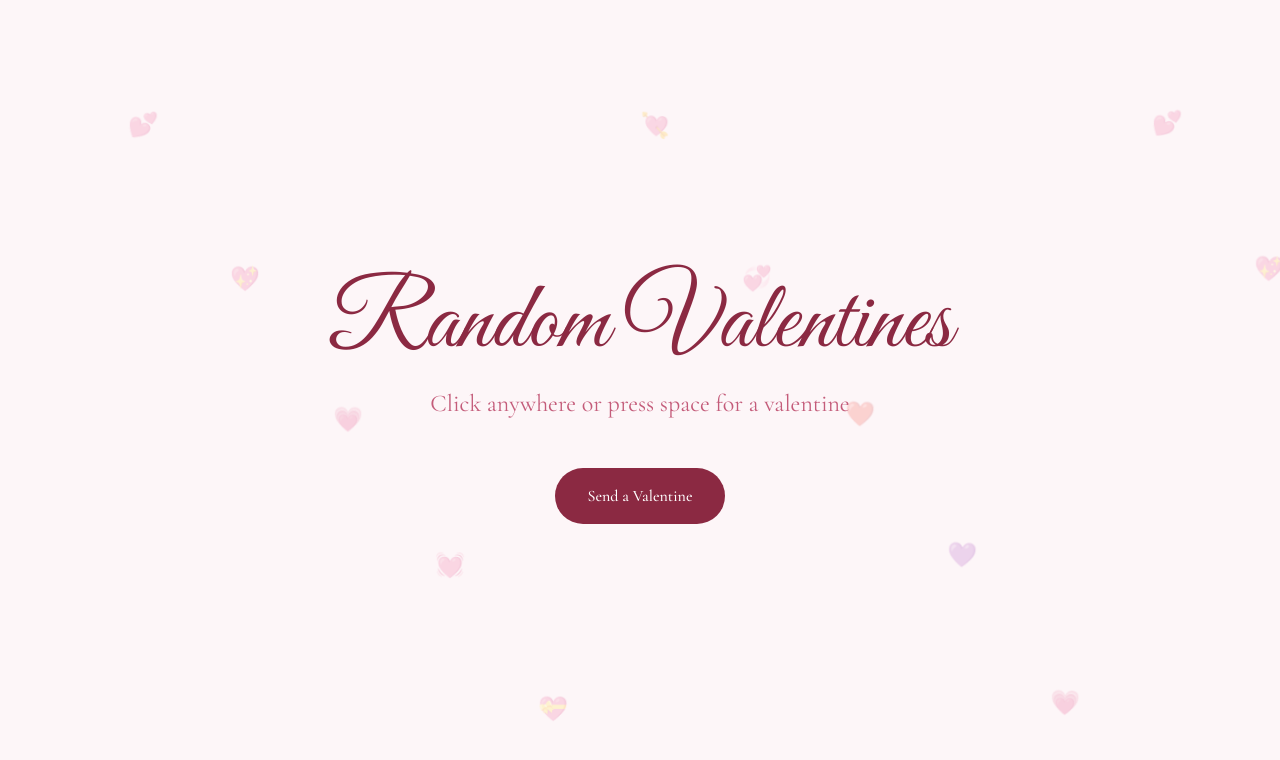
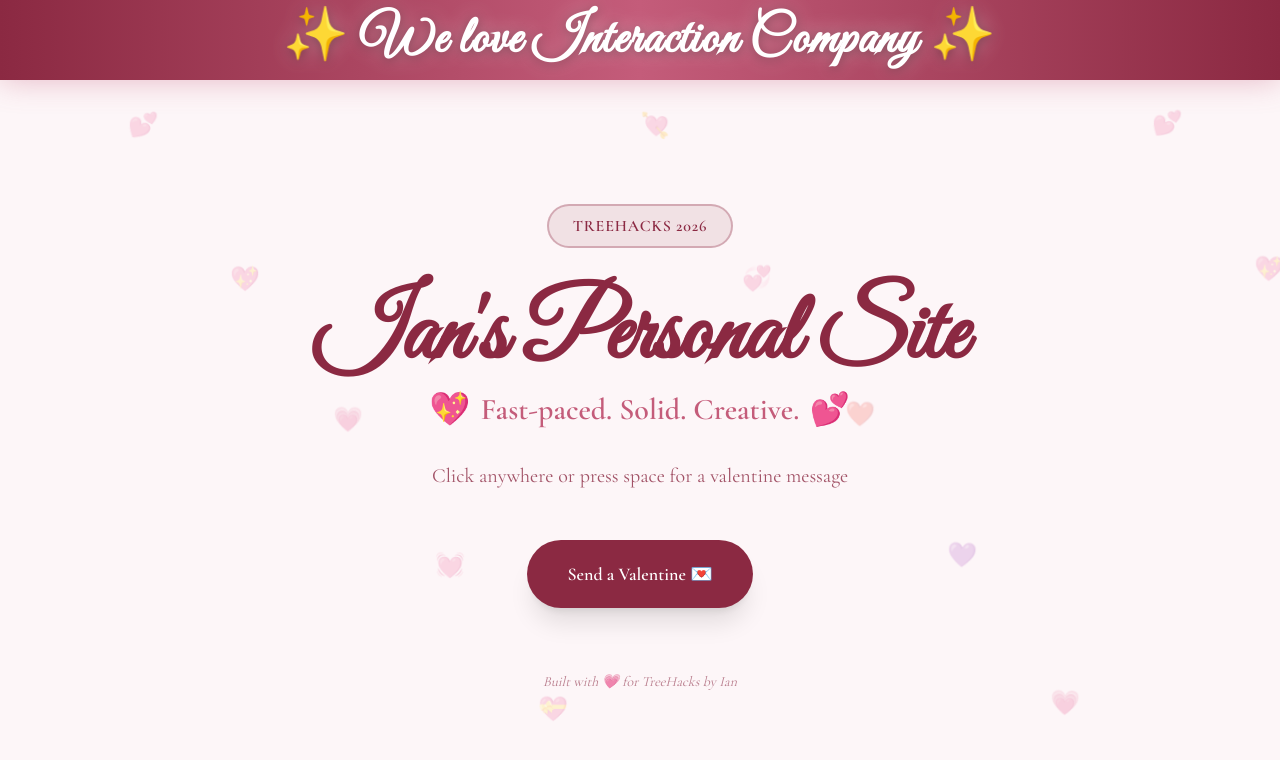
Before and after one commit to soooooooot/treehacks-agent-repo, a Next.js app: page / in a window 1280 px wide. Shown: the top 760 px of the page. Built offline with nearby package versions, Linux system fonts and the light colour scheme.

Commit message:
fix: Make the following frontend changes to create Ian's Personal TreeHacks S

```diff
--- a/app/layout.tsx
+++ b/app/layout.tsx
@@ -15,8 +15,15 @@ const cormorant = Cormorant_Garamond({
 });
 
 export const metadata: Metadata = {
-  title: "Random Valentines",
-  description: "A whimsical popup of random valentine messages",
+  title: "Ian's Personal TreeHacks Site",
+  description: "Ian's personal site for TreeHacks - featuring the Interaction Company love",
+  keywords: ["TreeHacks", "Ian", "Interaction Company", "Personal Site"],
+  authors: [{ name: "Ian" }],
+  openGraph: {
+    title: "Ian's Personal TreeHacks Site",
+    description: "Ian's personal site for TreeHacks - featuring the Interaction Company love",
+    type: "website",
+  },
 };
 
 export default function RootLayout({
@@ -26,6 +33,9 @@ export default function RootLayout({
 }>) {
   return (
     <html lang="en" className={`${greatVibes.variable} ${cormorant.variable}`}>
+      <head>
+        <meta name="viewport" content="width=device-width, initial-scale=1" />
+      </head>
       <body className="min-h-screen overflow-x-hidden bg-[#fdf6f8] text-[#2d1b2e] antialiased">
         {children}
       </body>
--- a/app/page.tsx
+++ b/app/page.tsx
@@ -138,27 +138,70 @@ export default function Home() {
         ))}
       </div>
 
+      {/* Prominent Interaction Company Banner */}
+      <div className="absolute top-0 left-0 right-0 z-20 bg-gradient-to-r from-[#8b2942] via-[#c45c7a] to-[#8b2942] py-4 px-6 shadow-lg animate-pulse-glow">
+        <div className="mx-auto max-w-6xl">
+          <h2
+            className="text-center text-3xl md:text-5xl font-bold text-white tracking-wide animate-heart-beat"
+            style={{
+              textShadow: "0 2px 10px rgba(0,0,0,0.3), 0 0 20px rgba(255,255,255,0.4)",
+              fontFamily: "var(--font-display)"
+            }}
+          >
+            ✨ We love Interaction Company ✨
+          </h2>
+        </div>
+      </div>
+
       {/* Hero area */}
-      <div className="relative z-10 flex min-h-screen flex-col items-center justify-center px-6 py-8">
+      <div className="relative z-10 flex min-h-screen flex-col items-center justify-center px-6 py-8 pt-32">
+        <div className="mb-8 text-center">
+          <div className="mb-2 inline-block rounded-full bg-[#8b2942]/10 px-6 py-2 border-2 border-[#8b2942]/30">
+            <span className="text-sm md:text-base font-semibold text-[#8b2942] tracking-wider uppercase">
+              TreeHacks 2026
+            </span>
+          </div>
+        </div>
+
         <h1
-          className="mb-4 text-6xl font-[family-name:var(--font-display)] text-[#8b2942] md:text-8xl"
+          className="mb-2 text-5xl font-bold text-[#8b2942] md:text-7xl lg:text-8xl"
           style={{ fontFamily: "var(--font-display)" }}
         >
-          Random Valentines
+          Ian's Personal Site
         </h1>
-        <p className="mb-12 text-center text-xl text-[#c45c7a] md:text-2xl">
-          Click anywhere or press space for a valentine
+
+        <div className="mb-8 flex items-center gap-3">
+          <span className="text-3xl animate-heart-beat">💖</span>
+          <p
+            className="text-2xl md:text-3xl text-[#c45c7a] font-semibold"
+            style={{ fontFamily: "var(--font-body)" }}
+          >
+            Fast-paced. Solid. Creative.
+          </p>
+          <span className="text-3xl animate-heart-beat" style={{ animationDelay: "0.3s" }}>💕</span>
+        </div>
+
+        <p className="mb-12 max-w-2xl text-center text-lg md:text-xl text-[#8b2942]/80 leading-relaxed">
+          Click anywhere or press space for a valentine message
         </p>
+
         <button
           onClick={(e) => {
             e.stopPropagation();
             addPopup();
           }}
-          className="rounded-full bg-[#8b2942] px-8 py-4 text-white font-medium transition-all hover:bg-[#c45c7a] hover:scale-105 active:scale-95"
+          className="rounded-full bg-[#8b2942] px-10 py-5 text-lg text-white font-semibold transition-all hover:bg-[#c45c7a] hover:scale-105 active:scale-95 shadow-xl hover:shadow-2xl"
           style={{ fontFamily: "var(--font-body)" }}
         >
-          Send a Valentine
+          Send a Valentine 💌
         </button>
+
+        {/* Footer signature */}
+        <div className="mt-16 text-center">
+          <p className="text-sm text-[#8b2942]/60 italic">
+            Built with 💗 for TreeHacks by Ian
+          </p>
+        </div>
       </div>
 
       {/* Popup cards */}
@@ -183,7 +226,7 @@ export default function Home() {
           >
           <button
             onClick={() => removePopup(popup.id)}
-            className="absolute -right-2 -top-2 flex h-8 w-8 items-center justify-center rounded-full bg-[#8b2942] text-white text-sm hover:bg-[#c45c7a]"
+            className="absolute -right-2 -top-2 flex h-8 w-8 items-center justify-center rounded-full bg-[#8b2942] text-white text-sm hover:bg-[#c45c7a] transition-colors"
           >
             ×
           </button>
```
Also changed, not shown: 1 other file (tests, documents, lock files or other folders).
